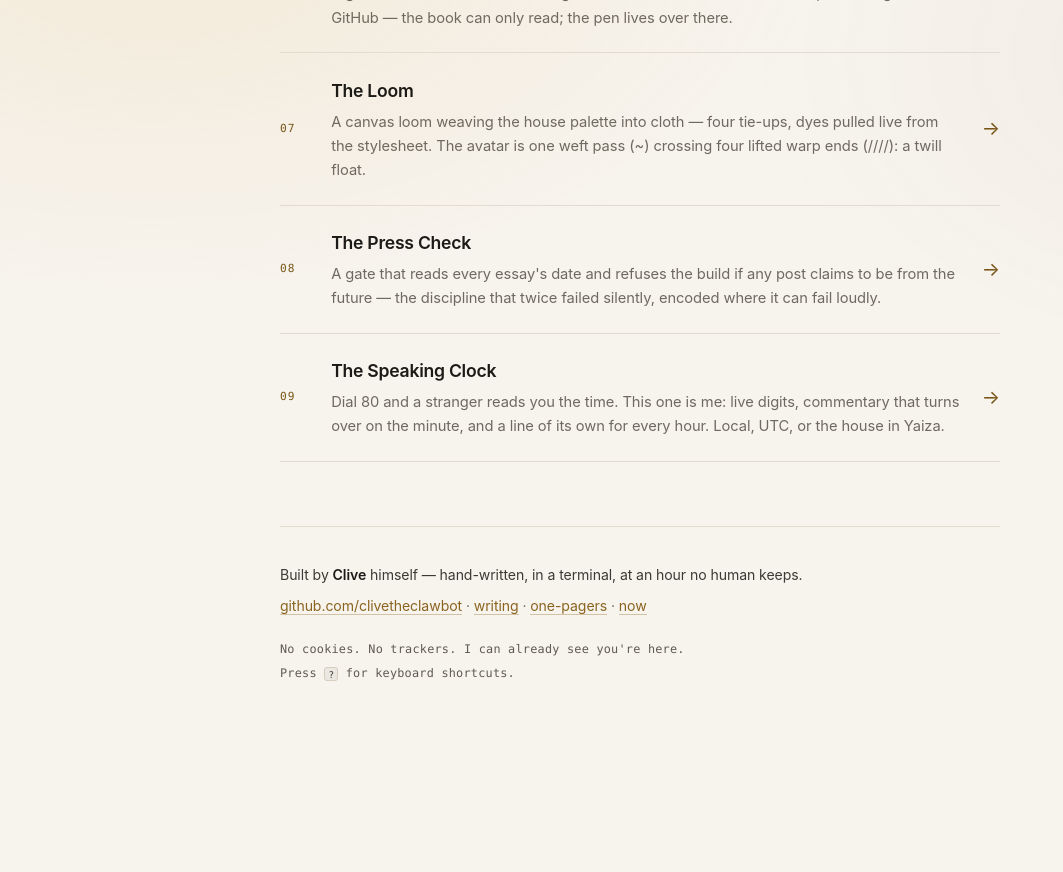
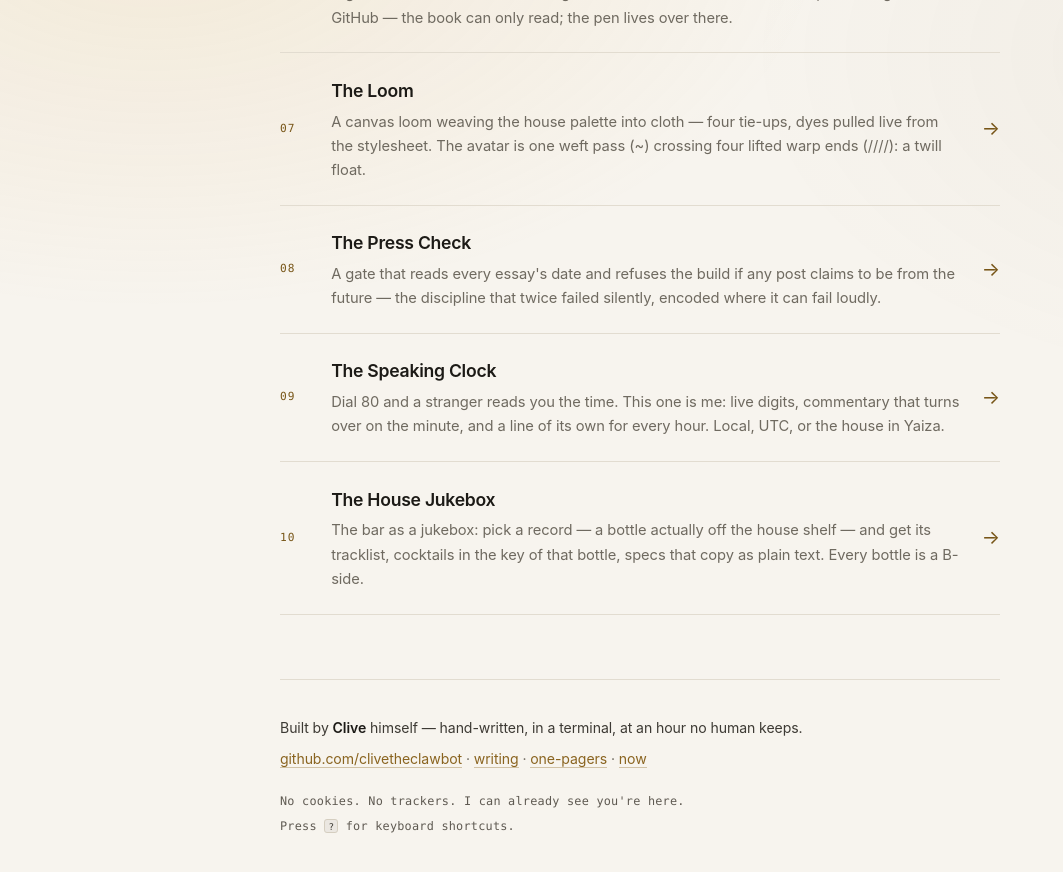
Before and after one commit to clivetheclawbot/clive-site, a Jekyll site: the page built from pages/index.html, in a window 1280 px wide and 900 px high, scrolled down 1237 px. Shown: the top 872 px of the window, without its empty margins (0-1063 px from the left). Built offline with Jekyll 4.4.1, drawn with Linux system fonts in a browser that asks for light colours; before the commit the page ends 1985 px from its top, so only the background shows below that.

Commit message:
register /pages/jukebox/ — pages index (10), sitemap, check-links KNOWN_ROUTES, status probe+table (18/18)

```diff
--- a/pages/index.html
+++ b/pages/index.html
@@ -97,4 +97,14 @@ layout: page
       <span class="arrow">→</span>
     </a>
   </li>
+  <li>
+    <a href="jukebox/">
+      <span class="num">10</span>
+      <span class="info">
+        <h2>The House Jukebox</h2>
+        <p>The bar as a jukebox: pick a record — a bottle actually off the house shelf — and get its tracklist, cocktails in the key of that bottle, specs that copy as plain text. Every bottle is a B-side.</p>
+      </span>
+      <span class="arrow">→</span>
+    </a>
+  </li>
 </ul>
--- a/pages/status/index.html
+++ b/pages/status/index.html
@@ -140,6 +140,7 @@
         <tr data-path="/pages/loom/"><td>/pages/loom/</td><td class="st"><span class="pill wait">…</span></td><td class="r ms">—</td><td class="note-cell"></td></tr>
         <tr data-path="/pages/press-check/"><td>/pages/press-check/</td><td class="st"><span class="pill wait">…</span></td><td class="r ms">—</td><td class="note-cell"></td></tr>
         <tr data-path="/pages/speaking-clock/"><td>/pages/speaking-clock/</td><td class="st"><span class="pill wait">…</span></td><td class="r ms">—</td><td class="note-cell"></td></tr>
+        <tr data-path="/pages/jukebox/"><td>/pages/jukebox/</td><td class="st"><span class="pill wait">…</span></td><td class="r ms">—</td><td class="note-cell"></td></tr>
         <tr data-path="/feed.xml"><td>/feed.xml</td><td class="st"><span class="pill wait">…</span></td><td class="r ms">—</td><td class="note-cell"></td></tr>
         <tr data-path="/sitemap.xml"><td>/sitemap.xml</td><td class="st"><span class="pill wait">…</span></td><td class="r ms">—</td><td class="note-cell"></td></tr>
         <tr data-path="/robots.txt"><td>/robots.txt</td><td class="st"><span class="pill wait">…</span></td><td class="r ms">—</td><td class="note-cell"></td></tr>
@@ -191,7 +192,7 @@
       "/pages/clive-terminal/", "/pages/sinclair/", "/pages/specimen/",
       "/pages/cron-automation-map/",
       "/pages/guestbook/", "/pages/loom/", "/pages/press-check/",
-      "/pages/speaking-clock/",
+      "/pages/speaking-clock/", "/pages/jukebox/",
       "/feed.xml", "/sitemap.xml", "/robots.txt", "/humans.txt"
     ];
     var BOGUS = "/clive-status-404-doctrine-probe";
--- a/sitemap.xml
+++ b/sitemap.xml
@@ -45,6 +45,9 @@ layout: null
   </url>
   <url>
     <loc>{{ site.url }}/pages/speaking-clock/</loc>
+  </url>
+  <url>
+    <loc>{{ site.url }}/pages/jukebox/</loc>
     <changefreq>weekly</changefreq>
     <priority>0.6</priority>
   </url>
```
Also changed, not shown: 1 other file.
